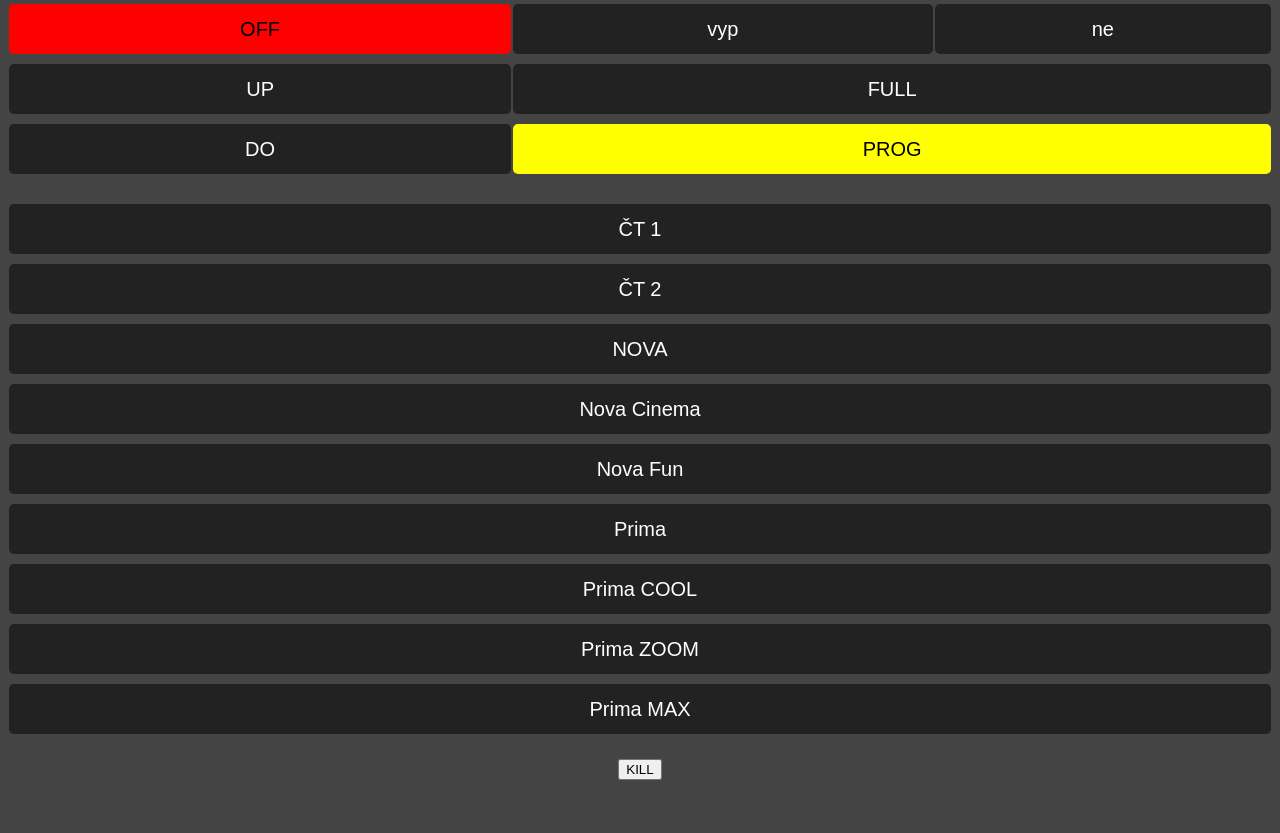
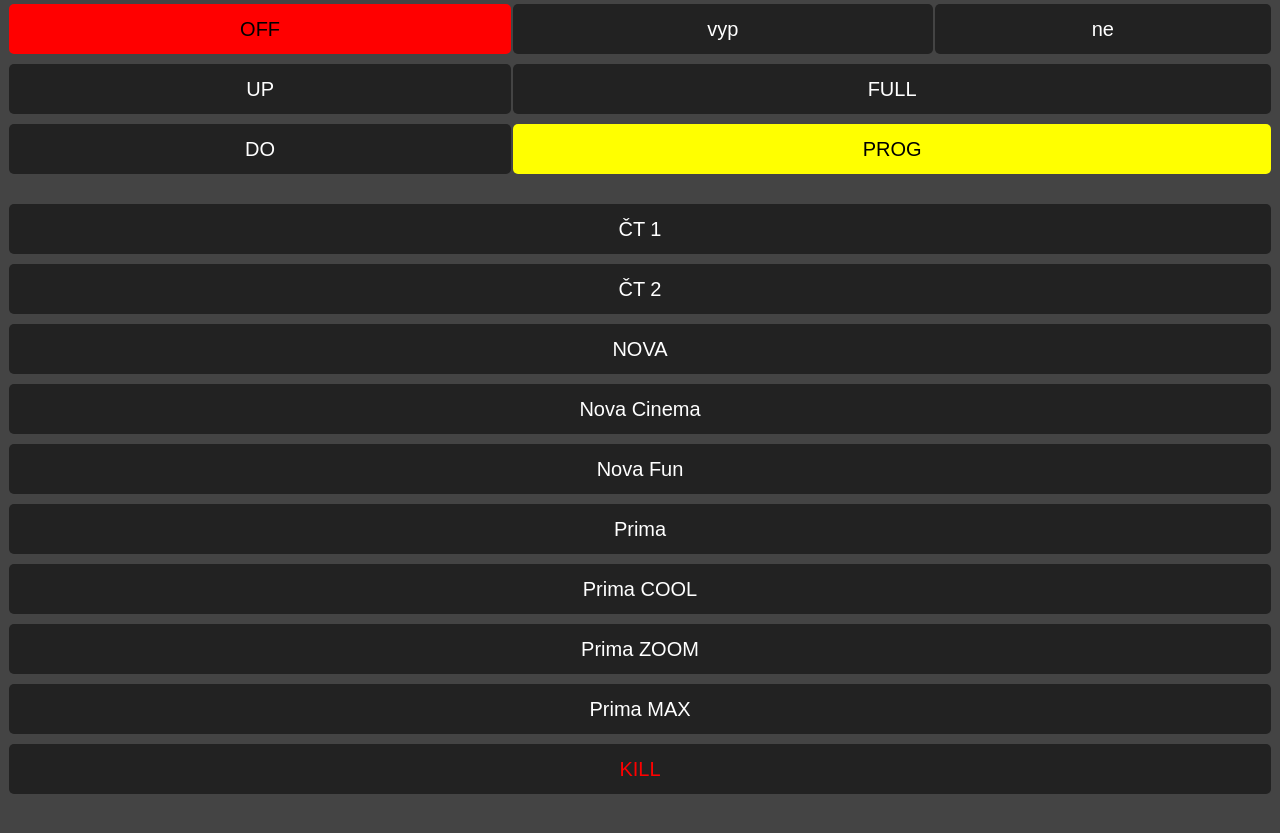
Before and after one commit to Buldadavid/TV_Ovladac, a Flask app: page / in a window 1280 px wide. Shown: the part 113-946 px from the top of the page. Run offline with Flask 2, Linux system fonts and the light colour scheme.

Commit message:
Update index.html

```diff
--- a/TV/templates/index.html
+++ b/TV/templates/index.html
@@ -26,6 +26,15 @@
     border:  none;
     border-radius: 5px;
     color: white;
+    font: 20px Arial, sans-serif;
+    height: 50px;
+    width: 100%;
+}
+    #greet2 {
+    background-color: #222222;
+    border:  none;
+    border-radius: 5px;
+    color: red;
     font: 20px Arial, sans-serif;
     height: 50px;
     width: 100%;
```
